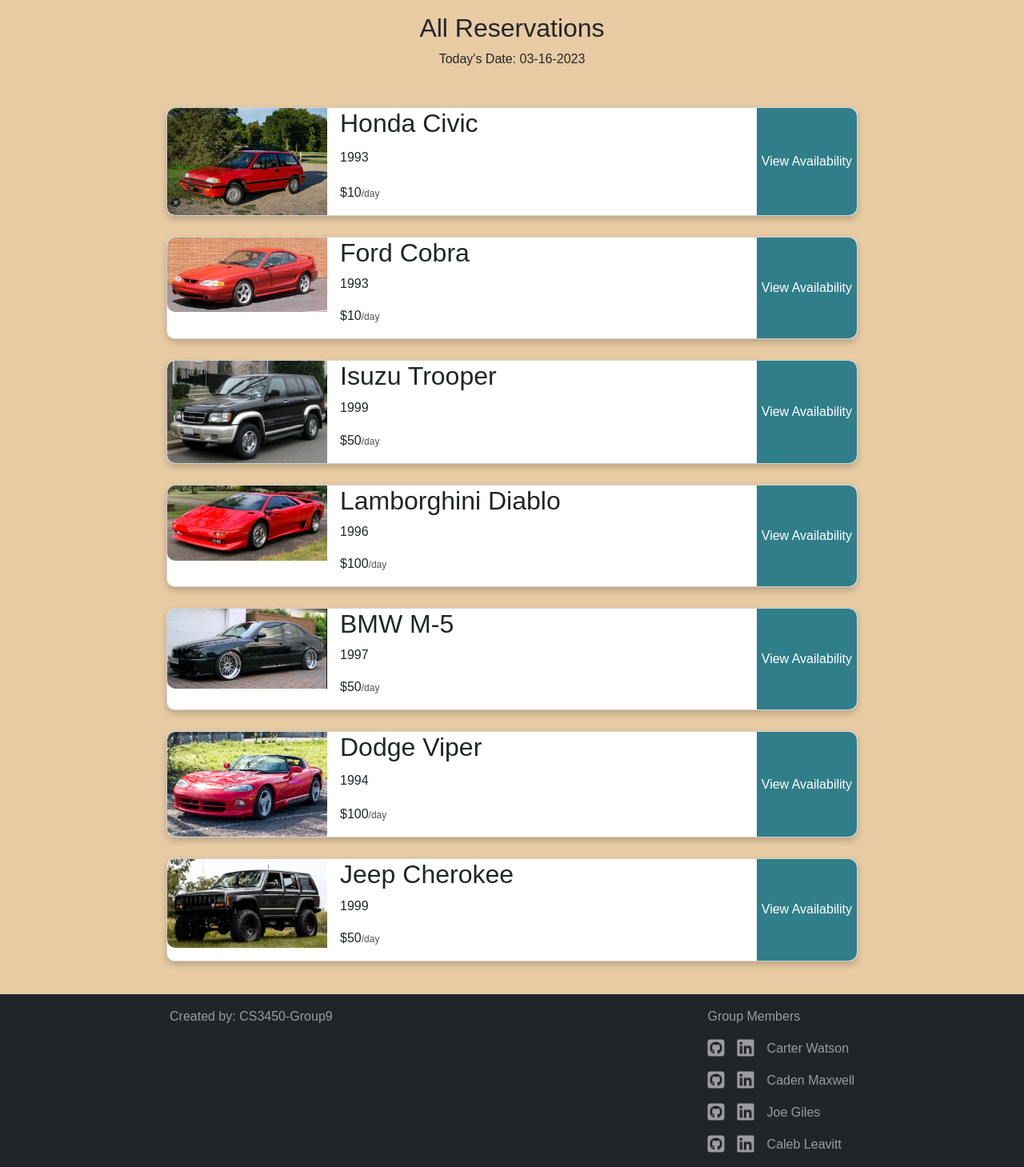
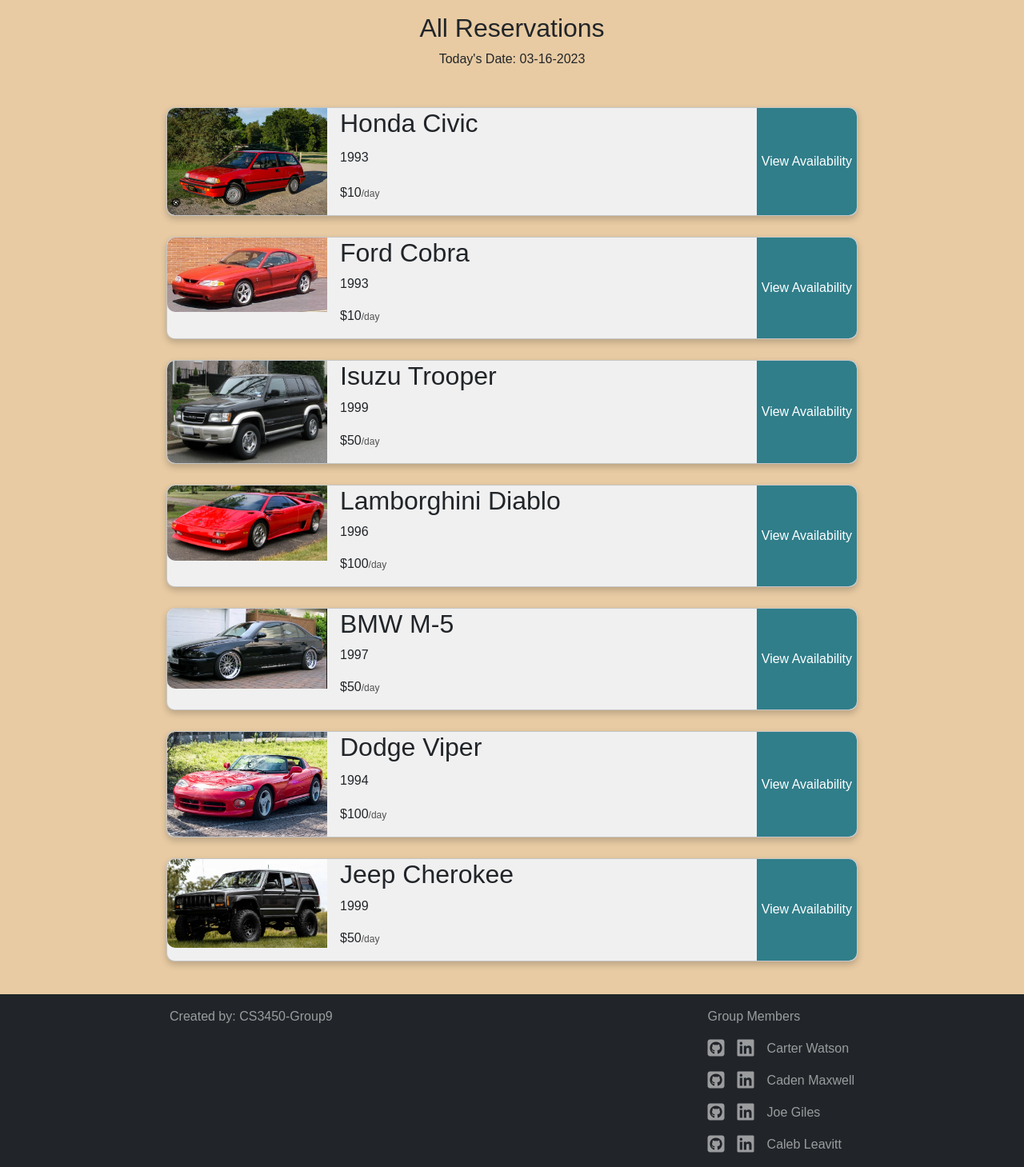
Before and after one commit to CS3450-Group9/Dans-AutoBarn, a Django app: page /search/ in a window 1280 px wide. Shown: the part 56-1515 px from the top of the page at 80% size. Run offline with Django 4.2, Linux system fonts and the light colour scheme; data comes from the database, SQL or seed files in the repository; some libraries are stand-ins or nearby versions.

Commit message:
removed white background

```diff
--- a/web/static/style.css
+++ b/web/static/style.css
@@ -30,6 +30,7 @@ body {
   transition: 0.3s;
   border-radius: 10px;
   margin-bottom: 3%;
+  background-color: rgb(240, 240, 240);
 }
 
 /* On mouse-over, add a deeper shadow */
```
